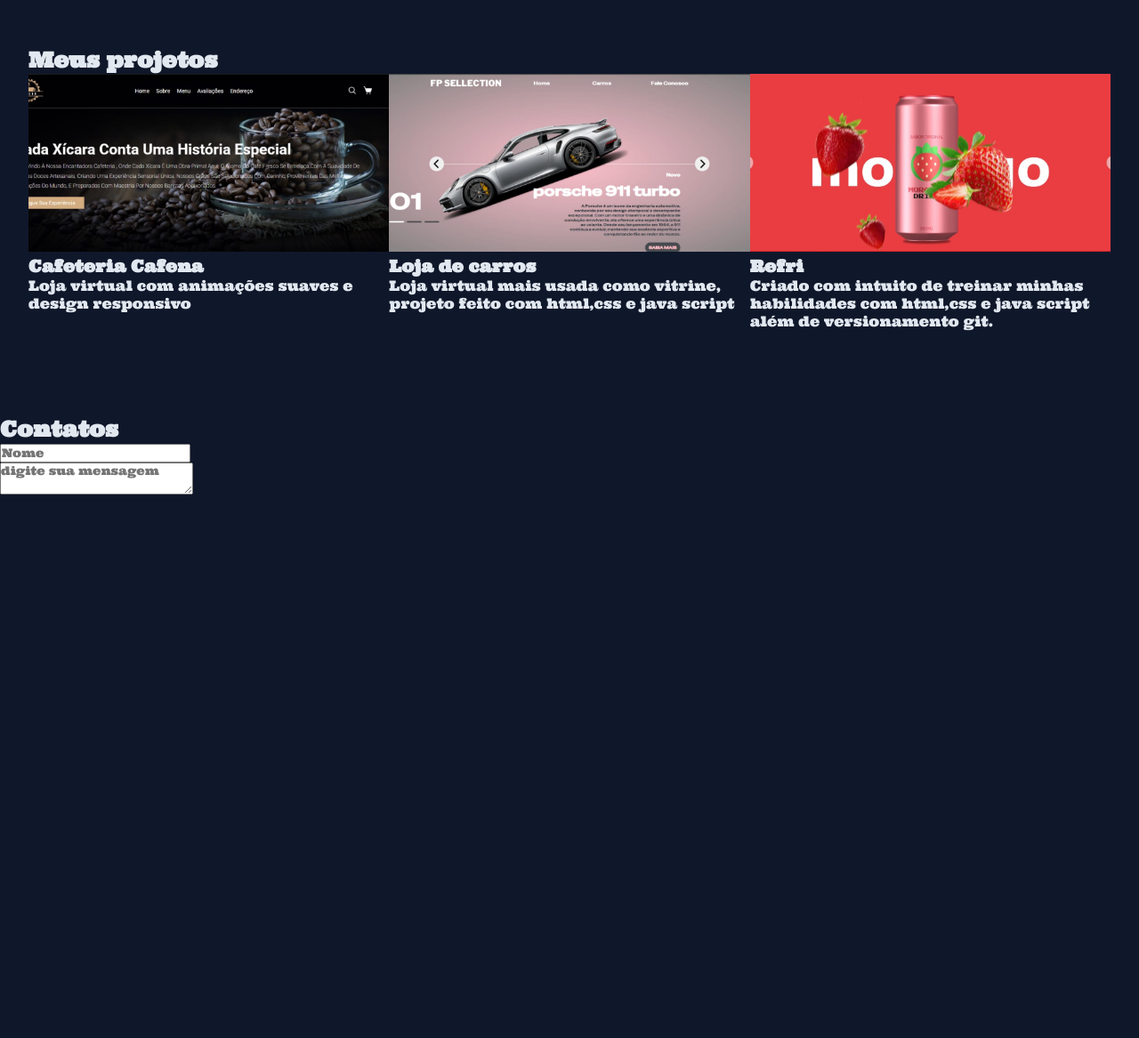
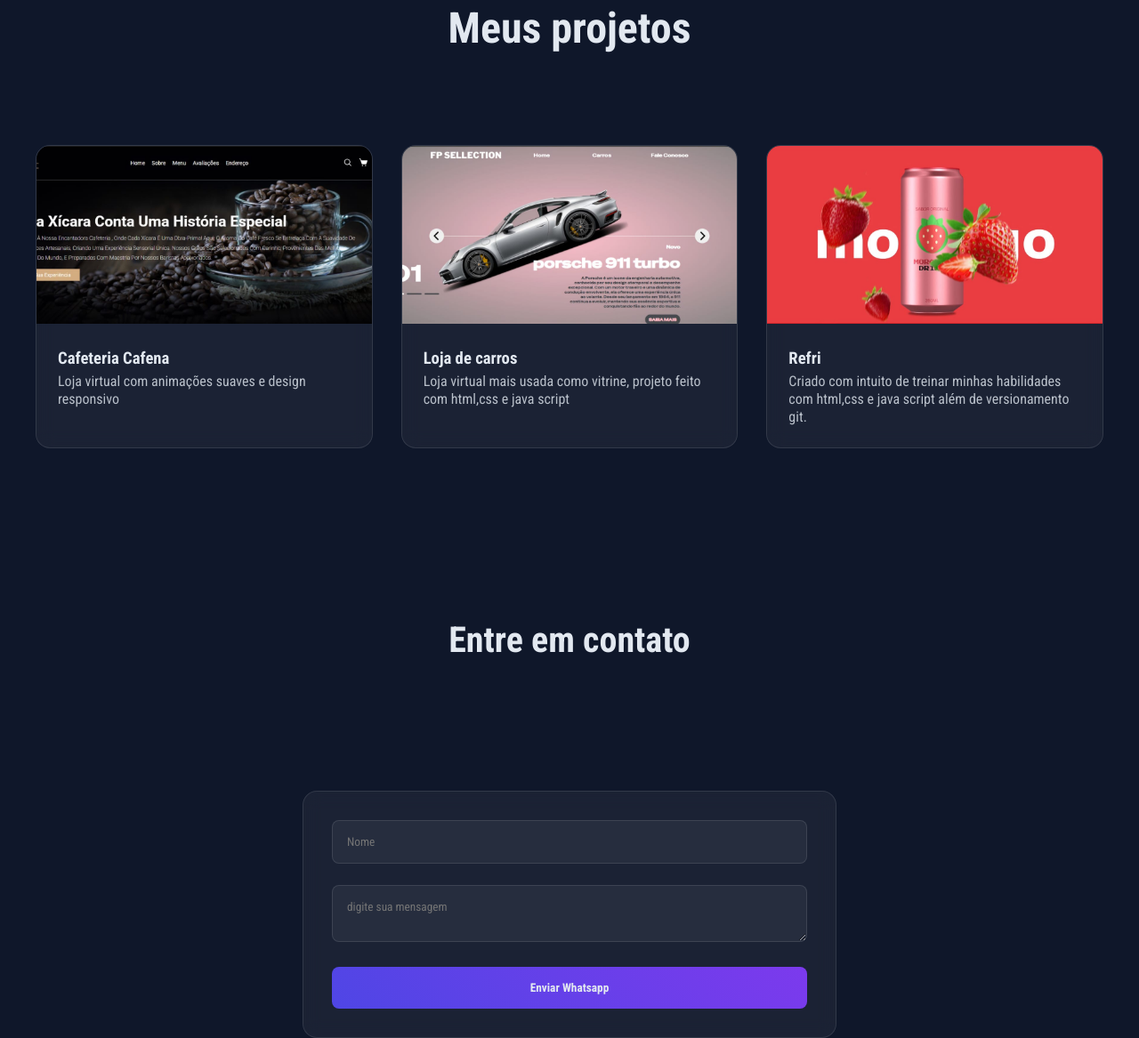
Before and after one commit to herickcarvalho/porti-f-lio, a plain HTML site: page index.html in a window 1280 px wide. Shown: the part 1303-2470 px from the top of the page at 89% size. Before the commit the page ends 1863 px from the top, so only its background shows below. Drawn offline with Linux system fonts and the light colour scheme; a web font is replaced by a local one.

Commit message:
estilização pronta

```diff
--- a/index.html
+++ b/index.html
@@ -6,7 +6,7 @@
     <link rel="preconnect" href="https://fonts.googleapis.com" />
     <link rel="preconnect" href="https://fonts.gstatic.com" crossorigin />
     <link
-      href="https://fonts.googleapis.com/css2?family=Special+Gothic+Expanded+One&family=Ultra&display=swap"
+      href="https://fonts.googleapis.com/css2?family=Roboto+Condensed:ital,wght@0,100..900;1,100..900&display=swap"
       rel="stylesheet"
     />
 
@@ -47,7 +47,11 @@
     </section>
 
     <section id="projetos" class="projetos">
-      <h2>Meus projetos</h2>
+
+
+        <h2 class="meus">Meus projetos</h2>
+
+
       <div class="projetos-caixa">
         <div class="projetos-card">
           <img
@@ -55,10 +59,12 @@
             alt="loja-café"
             class="projetos-imagem"
           />
+          <div class="caixa-textos-projetos">
             <h3 class="info-projetos">Cafeteria Cafena</h3>
             <p class="paragrafo-projetos">
               Loja virtual com animações suaves e design responsivo
             </p>
+          </div>
         </div>
 
         <div class="projetos-card">
@@ -67,26 +73,30 @@
             alt="loja-carros"
             class="projetos-imagem"
           />
+          <div class="caixa-textos-projetos">
             <h3 class="info-projetos">Loja de carros</h3>
             <p class="paragrafo-projetos">
               Loja virtual mais usada como vitrine, projeto feito com html,css e
               java script
             </p>
           </div>
+        </div>
 
         <div class="projetos-card">
           <img src="./img/refri.jpg" alt="refri" class="projetos-imagem" />
+          <div class="caixa-textos-projetos">
             <h3 class="info-projetos">Refri</h3>
             <p class="paragrafo-projetos">
-            Criado com intuito de treinar minhas habilidades com html,css e java
-            script além de versionamento git.
+              Criado com intuito de treinar minhas habilidades com html,css e
+              java script além de versionamento git.
             </p>
+          </div>
         </div>
       </div>
     </section>
 
     <section id="contatos" class="contatos">
-      <h2 class="contatos-titulo">Contatos</h2>
+      <h2 class="contatos-titulo">Entre em contato</h2>
       <form class="formulario-contato" id="formulario">
         <div class="grupo-form">
           <input placeholder="Nome" class="campo-form" />
@@ -95,9 +105,11 @@
         <div class="grupo-form">
           <textarea
             placeholder="digite sua mensagem"
-            class="text-form"
+            class="campo-form"
           ></textarea>
         </div>
+         <button type="submit" class="botao-form">Enviar Whatsapp</button>
+
       </form>
     </section>
   </body>
--- a/styles.css
+++ b/styles.css
@@ -2,7 +2,7 @@
     padding: 0;
     margin: 0;
     box-sizing: border-box;
-    font-family: "Ultra", serif;
+    font-family: "Roboto Condensed", sans-serif;
 
 
 }
@@ -100,6 +100,7 @@ h1 {
     padding: 6rem 2rem;
 
 
+
 }
 
 .sobre-titulo {
@@ -128,33 +129,52 @@ h1 {
 }
 
 .projetos {
-    padding: 6rem 2rem;
+
+     padding: 6rem 2rem;
 
 
 }
 
-.paragrafo-projetos {
+.meus {
+    display: flex;
+    justify-content: center;
+    height: 20vh;
+    font-size: 3rem;
+
+}
+.projetos-card {
+    background: rgba(255, 255, 255, 0.05);
+    border-radius: 16px;
+    backdrop-filter: blur(10px);
+    border: 1px solid var(--vidro);
+    overflow: hidden;
+    transition: all 0.7s ease;
+    cursor: pointer;
 
 }
 
-.info-projetos {
-
-}
-
-.projetos-card {
-
-
+.projetos-card:hover{
+    box-shadow: 0 10px 20px rgba(79, 70, 229, 0.2);
+    transform: translateY(-10px) scale(1.03);
 }
 
 .projetos-caixa {
    display: grid;
    grid-template-columns: repeat(auto-fit, minmax(300px, 1fr));
+   gap: 2rem;
+   max-width: 1200px;
+   margin: 0 auto;
 
 }
 
 .projetos-titulo {
+    text-align: center;
+    font-size: 2.5rem;
+    margin-bottom: 50px;
 
 }
+
+
 
 .projetos-imagem {
     height: 200px;
@@ -162,3 +182,79 @@ h1 {
     object-fit: cover;
 
 }
+
+.paragrafo-projetos {
+    color: rgba(226, 232, 240, 0.8);
+    line-height: 1.25rem;
+
+}
+
+.info-projetos {
+    margin-bottom: 5px;
+
+}
+
+.caixa-textos-projetos {
+    padding: 1.5rem;
+}
+
+
+.contatos-titulo {
+    padding: 6rem 2rem;
+    text-align: center;
+    font-size: 2.5rem;
+    margin-bottom: 50px;
+
+
+}
+
+.formulario-contato{
+    max-width: 600px;
+    margin: 0 auto;
+    background: rgba(255, 255, 255, 0.05);
+    backdrop-filter: blur(10px);
+    padding: 2rem;
+    border: 1px solid var(--vidro);
+    border-radius: 16px;
+
+}
+
+
+.campo-form{
+    width: 100%;
+    padding: 1rem;
+    background: rgba(255, 255, 255, 0.05);
+    border-radius: 8px;
+    color: var(--claro);
+    border: 1px solid var(--vidro);
+    outline: none;
+
+}
+
+.campo-form:focus {
+    border-color: var(--secundaria);
+    box-shadow: 0 0 10px rgba(79, 70, 229, 0.3);
+}
+
+.grupo-form{
+    margin-bottom: 1.5rem;
+
+}
+
+.botao-form{
+    color: var(--claro);
+    background: linear-gradient(45deg, var(--primeira), var(--secundaria));
+    padding: 1rem 2rem;
+    border: none;
+    border-radius: 8px;
+    cursor: pointer;
+    font-weight: bold;
+    width: 100%;
+    transition: all 0.5s ease;
+
+}
+
+.botao-form:hover {
+    transform: translateY(-4px);
+    box-shadow: 0 5px 15px rgba(79, 70, 229, 0.4) ;
+}
```
Lines whose indentation alone changed are shown as unchanged.
